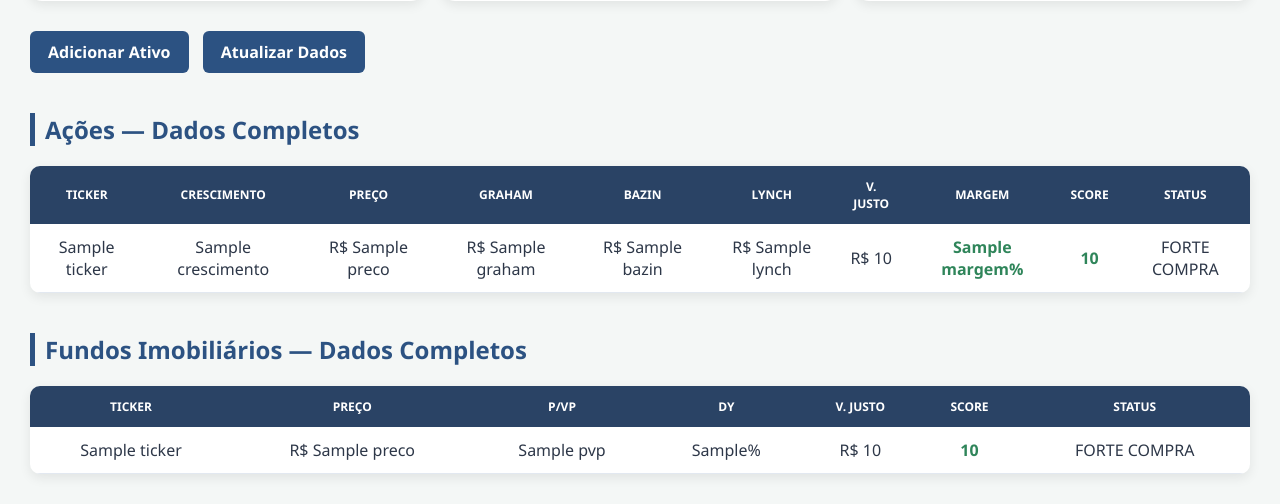
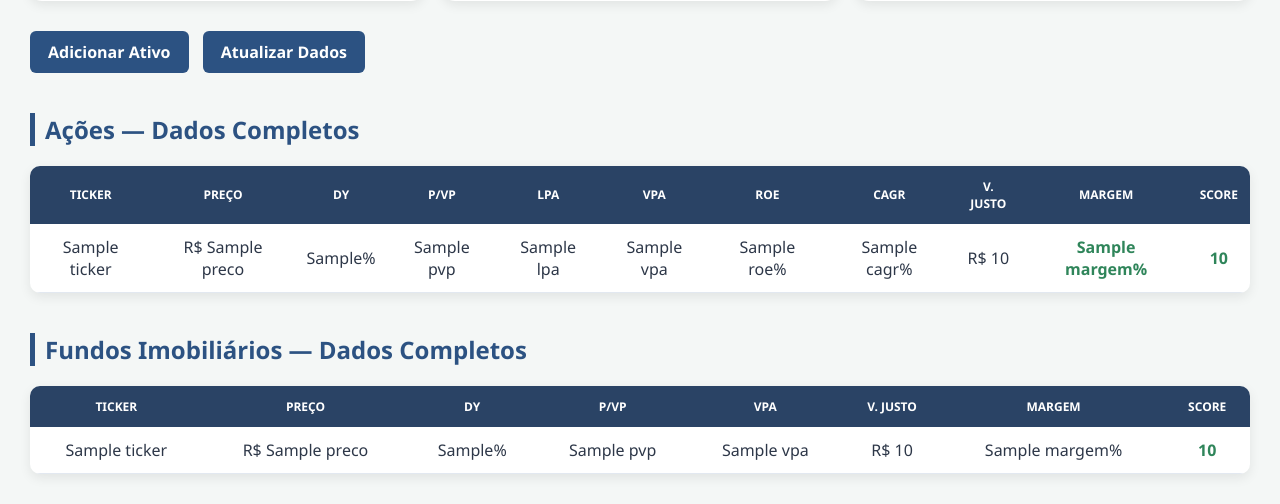
Before and after one commit to CAIOMAHMD/carteira, a Flask app: template web/templates/index.html in a window 1280 px wide. Shown: the part 328-832 px from the top of the page. Run offline with Flask 3, Linux system fonts and the light colour scheme; the template is opened without the code that fills it: most values are stand-ins (such as "Sample title", 1, 10 or a date in 2020).

Commit message:
fix: ajuste

```diff
--- a/engine/auto_fetcher.py
+++ b/engine/auto_fetcher.py
@@ -3,7 +3,9 @@ import sqlite3
 import os
 
 BASE_DIR = os.path.dirname(os.path.abspath(__file__))
-DB_PATH = os.path.abspath(os.path.join(BASE_DIR, "..", "web", "carteira.db"))
+DB_PATH = "/app/web/carteira.db"
+
+
 
 # ============================================================
 # CONFIGURAÇÃO DA BRAPI
--- a/web/app.py
+++ b/web/app.py
@@ -15,8 +15,9 @@ STATIC_DIR = os.path.join(BASE_DIR, "static")
 
 app = Flask(__name__, template_folder=TEMPLATE_DIR, static_folder=STATIC_DIR)
 
-# Caminho do banco (ajusta se o teu estiver noutro lugar)
-DB_PATH = os.path.abspath(os.path.join(BASE_DIR, "carteira.db"))
+# Caminho do banco (correto para rodar dentro da pasta /web)
+DB_PATH = "/app/web/carteira.db"
+
 
 
 # ============================
@@ -28,7 +29,7 @@ def index():
     # 1) Carteira REAL (banco)
     carteira = AutoFetcher._get_carteira()
 
-    # 2) Dados de mercado (podem falhar para alguns tickers)
+    # 2) Dados de mercado
     resultado = run_cycle(aporte_total=0, modo="moderado")
 
     return render_template("index.html", carteira=carteira, resultado=resultado)
--- a/web/templates/index.html
+++ b/web/templates/index.html
@@ -38,29 +38,31 @@
 <table>
     <tr>
         <th>Ticker</th>
-        <th>Crescimento</th>
         <th>Preço</th>
-        <th>Graham</th>
-        <th>Bazin</th>
-        <th>Lynch</th>
+        <th>DY</th>
+        <th>P/VP</th>
+        <th>LPA</th>
+        <th>VPA</th>
+        <th>ROE</th>
+        <th>CAGR</th>
         <th>V. Justo</th>
         <th>Margem</th>
         <th>Score</th>
-        <th>Status</th>
     </tr>
 
     {% for a in resultado.acoes %}
     <tr>
         <td>{{ a.ticker }}</td>
-        <td>{{ a.crescimento }}</td>
         <td>R$ {{ a.preco }}</td>
-        <td>R$ {{ a.graham }}</td>
-        <td>R$ {{ a.bazin }}</td>
-        <td>R$ {{ a.lynch }}</td>
+        <td>{{ a.dy }}%</td>
+        <td>{{ a.pvp }}</td>
+        <td>{{ a.lpa }}</td>
+        <td>{{ a.vpa }}</td>
+        <td>{{ a.roe }}%</td>
+        <td>{{ a.cagr }}%</td>
         <td>R$ {{ a.valor_justo }}</td>
         <td class="{{ 'negativo' if a.margem < 0 else 'score' }}">{{ a.margem }}%</td>
         <td class="score">{{ a.score }}</td>
-        <td>{{ a.status }}</td>
     </tr>
     {% endfor %}
 </table>
@@ -80,22 +82,24 @@
     <tr>
         <th>Ticker</th>
         <th>Preço</th>
+        <th>DY</th>
         <th>P/VP</th>
-        <th>DY</th>
+        <th>VPA</th>
         <th>V. Justo</th>
+        <th>Margem</th>
         <th>Score</th>
-        <th>Status</th>
     </tr>
 
     {% for f in resultado.fiis %}
     <tr>
         <td>{{ f.ticker }}</td>
         <td>R$ {{ f.preco }}</td>
+        <td>{{ f.dy }}%</td>
         <td>{{ f.pvp }}</td>
-        <td>{{ f.dy }}%</td>
+        <td>{{ f.vpa }}</td>
         <td>R$ {{ f.valor_justo }}</td>
+        <td>{{ f.margem }}%</td>
         <td class="score">{{ f.score }}</td>
-        <td>{{ f.status }}</td>
     </tr>
     {% endfor %}
 </table>
```
Also changed, not shown: web/carteira.db.
